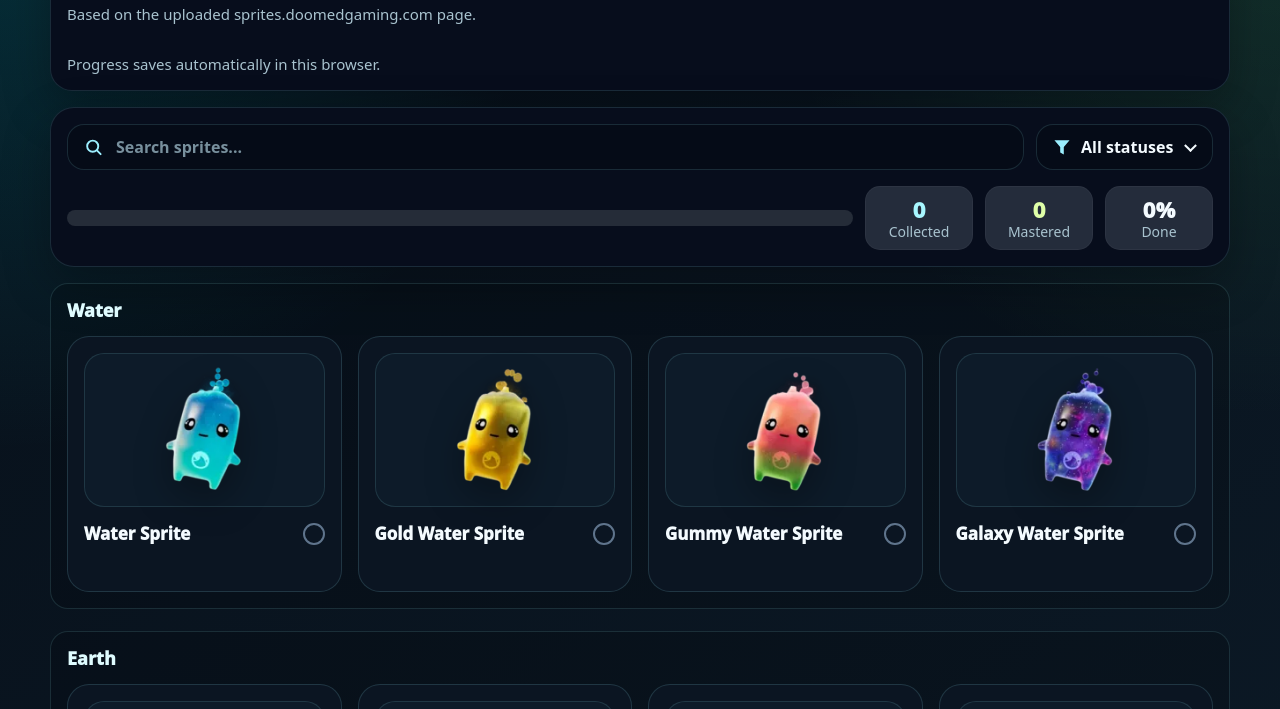
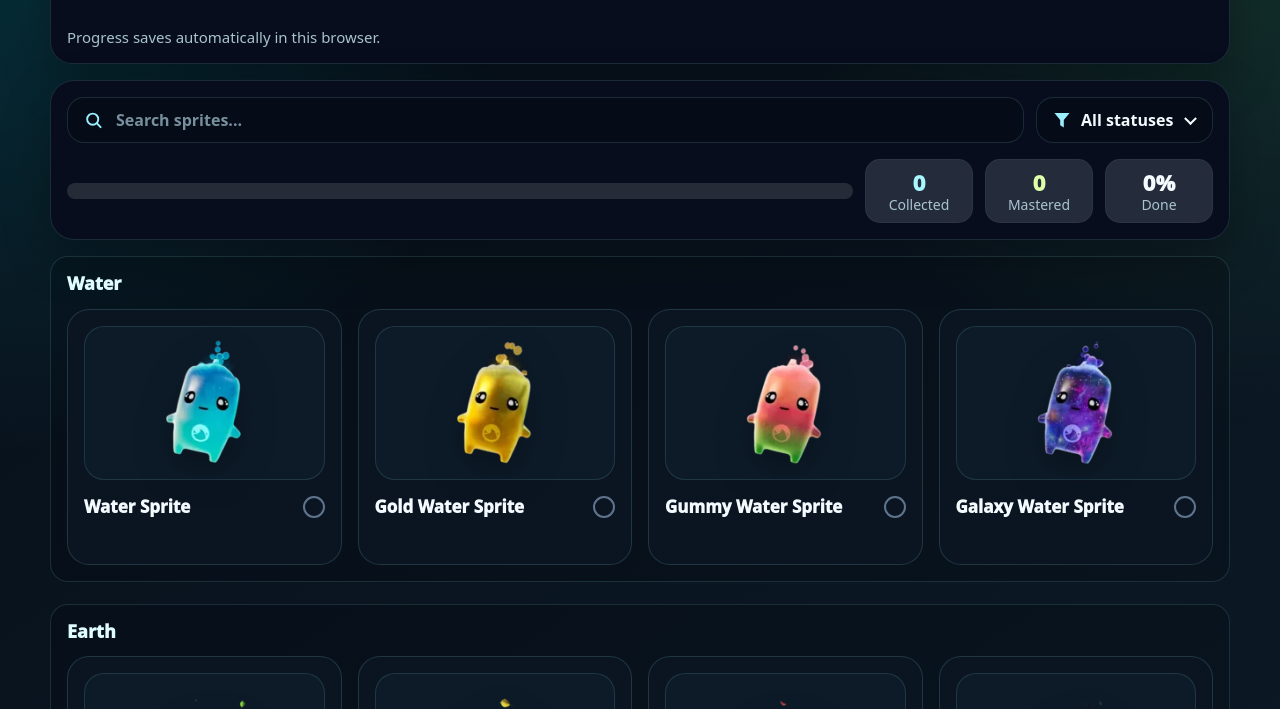
Before and after one commit to MRSessions/fn-sprite-checklist, a plain HTML site: page index.html in a window 1280 px wide. Shown: the part 92-801 px from the top of the page. Drawn offline with Linux system fonts and the light colour scheme.

Commit message:
removed non needed bit

```diff
--- a/index.html
+++ b/index.html
@@ -516,7 +516,6 @@
       <div class="title">
         <h1>Fortnite Sprite Checklist</h1>
         <div class="subtitle">Track collected Fortnite sprites with browser-saved Not Found, Found, and Mastered progress.</div>
-        <div class="subtitle">Based on the uploaded sprites.doomedgaming.com page.</div>
       </div>
       <div class="actions">
         <button id="exportFile" class="action-button" type="button" title="Export list">
```
